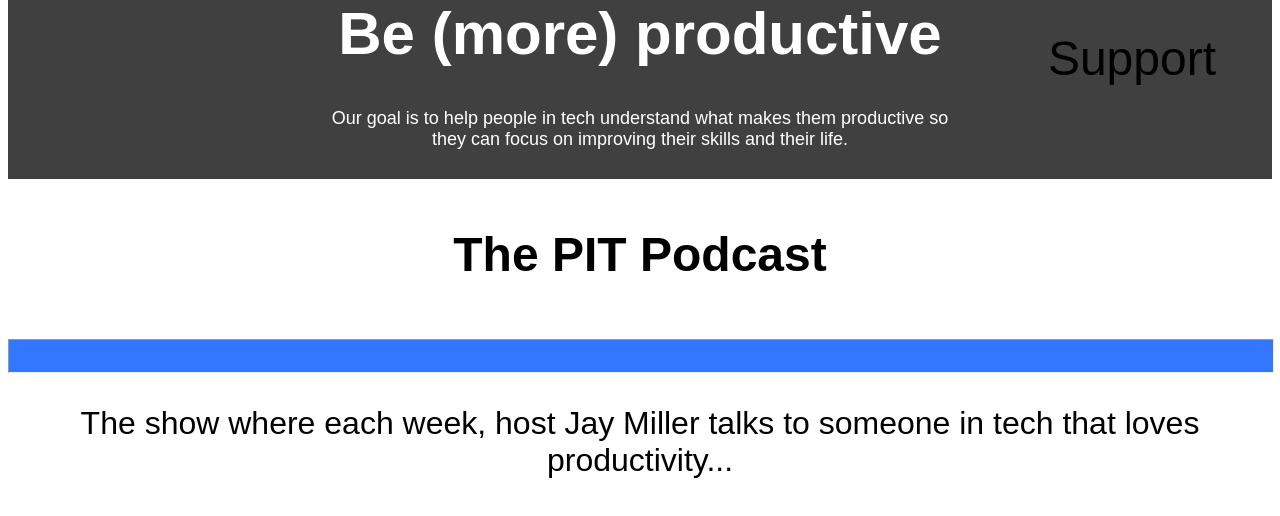
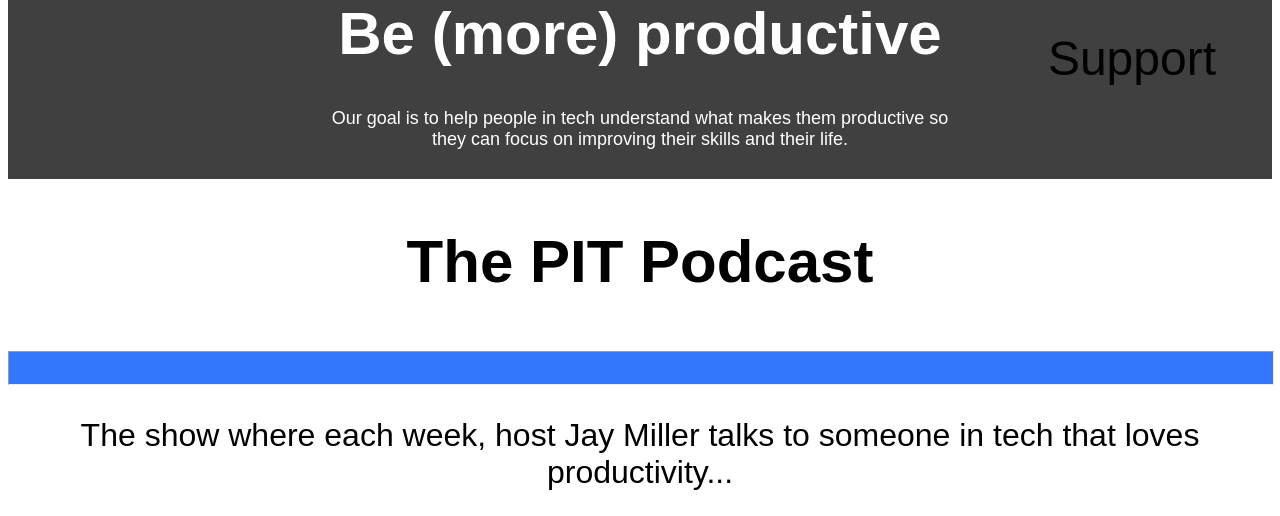
Before and after one commit to kjaymiller/productivity-in-tech, a Flask app: page / in a window 1280 px wide. Shown: the part 161-677 px from the top of the page. Run offline with Flask 2, Linux system fonts and the light colour scheme; data that the repository does not hold is empty; parts of the project's set-up code (start-up, migrations or seed data) failed here and were passed over.

Commit message:
testing font sizes

```diff
--- a/app/static/css/index.css
+++ b/app/static/css/index.css
@@ -234,7 +234,7 @@ width: 75%;
         }
 
         #podcast-info h1 {
-        font-size: 48px;
+        font-size: 60px;
         }
 
         #featured-episode {
```
